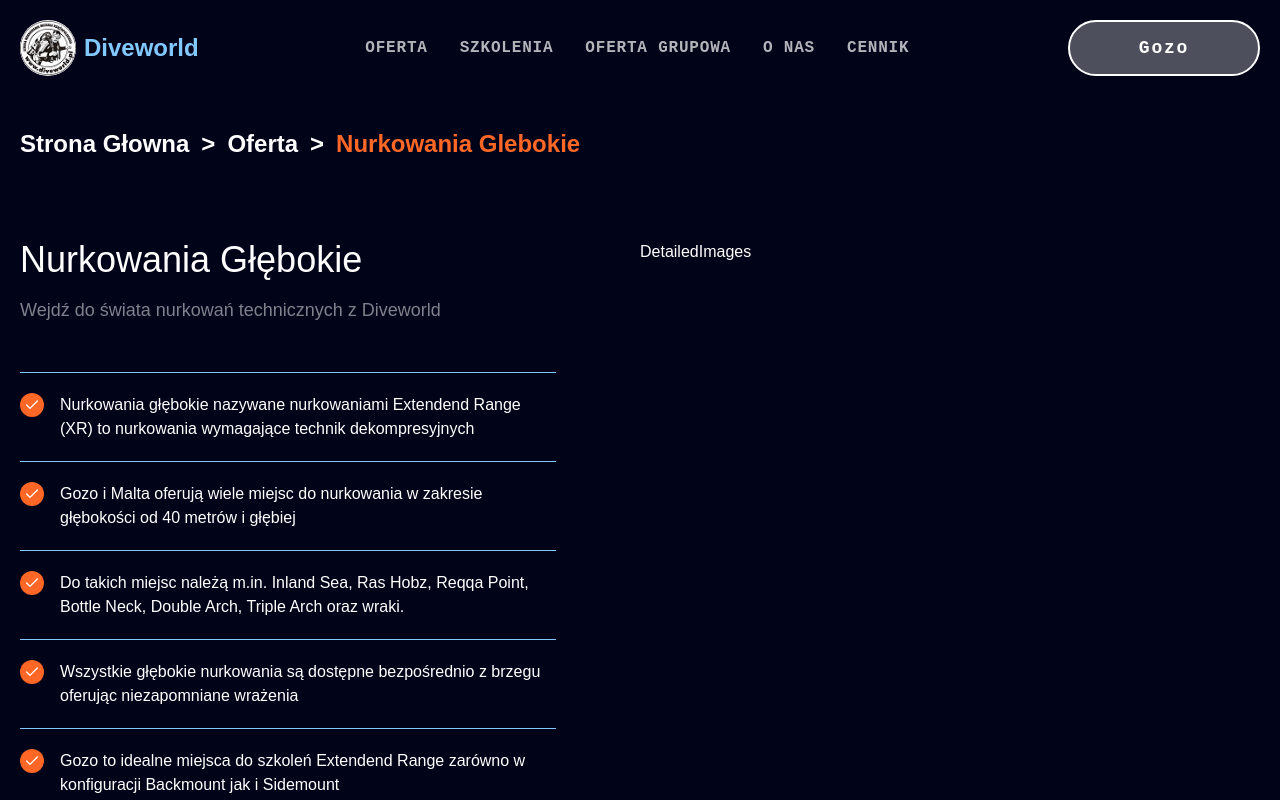
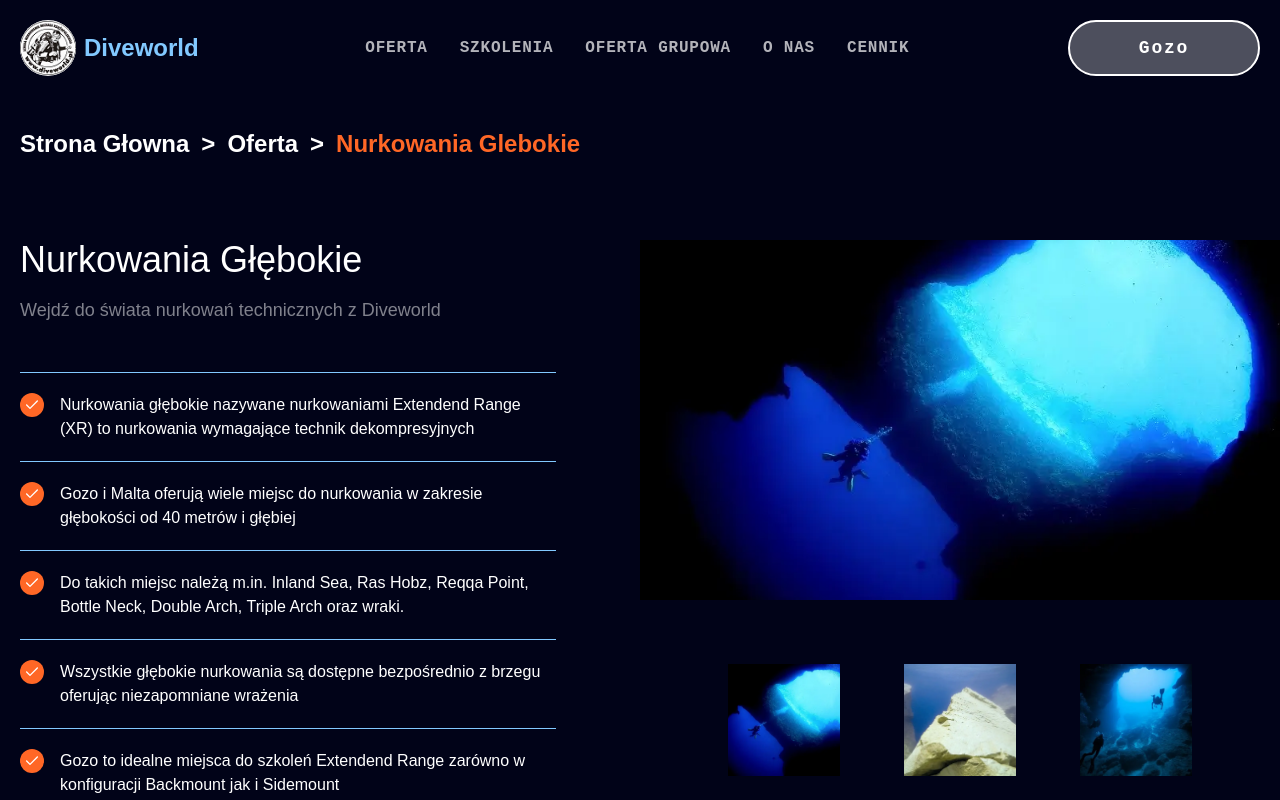
Before and after one commit to MattFvnDev/Diveworld, a React (Vite) app: page /oferta/nurkowania-glebokie in a window 1280 px wide. Shown: the top 800 px of the page. Built offline with nearby package versions, Linux system fonts and the light colour scheme.

Commit message:
DetailedImages UI and passing props from parent component

```diff
--- a/src/components/DetailedImages.jsx
+++ b/src/components/DetailedImages.jsx
@@ -1,8 +1,35 @@
-import React from 'react'
+import { useState } from "react"
 
-const DetailedImages = () => {
+const DetailedImages = ({ img, otherImgs }) => {
+  const [image, setImage] = useState(img)
+  const changeImage = (e) => {
+    setImage(e.target.src)
+  }
   return (
-    <div>DetailedImages</div>
+    <div className="flex flex-col">
+      <img
+        src={image}
+        alt=""
+        className="object-cover object-center lg:h-4/5 md:justify-center aspect-square md:aspect-video"
+      />
+      <div className="flex justify-center items-center gap-4 lg:gap-8 xl:gap-16 mt-16">
+        <img
+          onClick={changeImage}
+          src={img}
+          className="w-20 h-20 lg:w-28 lg:h-28 object-cover cursor-pointer "
+        />
+        <img
+          onClick={changeImage}
+          src={otherImgs[0]}
+          className="w-20 h-20 lg:w-28 lg:h-28 object-cover cursor-pointer "
+        />
+        <img
+          onClick={changeImage}
+          src={otherImgs[1]}
+          className="w-20 h-20 lg:w-28 lg:h-28 object-cover cursor-pointer"
+        />
+      </div>
+    </div>
   )
 }
 
--- a/src/pages/DetailedOffer.jsx
+++ b/src/pages/DetailedOffer.jsx
@@ -36,7 +36,7 @@ const DetailedOffer = () => {
                 </ul>
               </Card>
               <div className="flex flex-col justify-between">
-                <DetailedImages />
+                <DetailedImages {...offer}/>
               </div>
             </div>
           </section>
```
